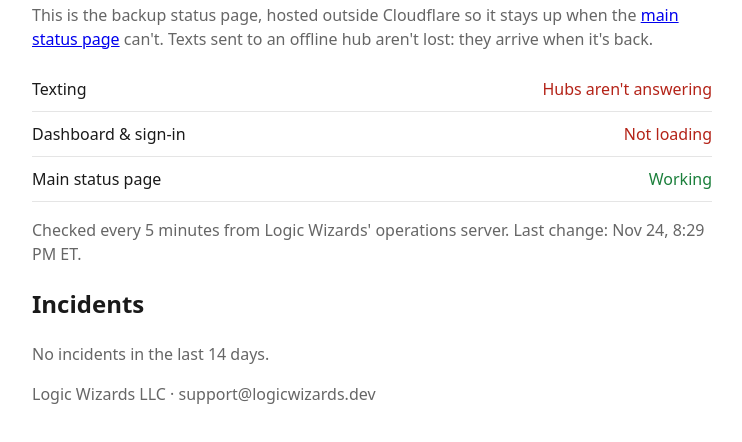
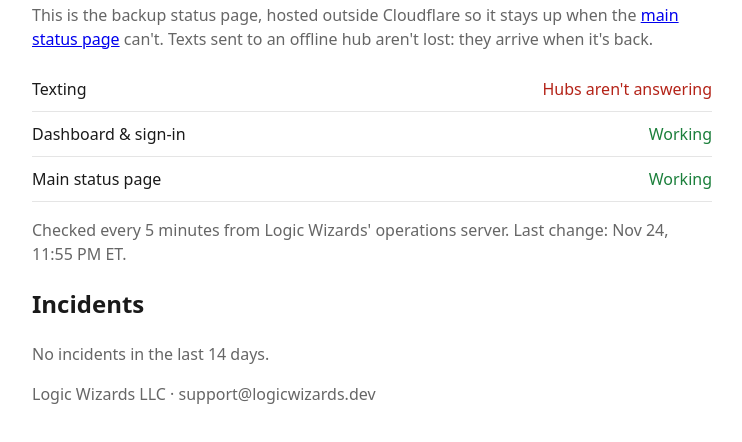
Before and after one commit to thelogicwizards/lwhub-backup-status, a plain HTML site: page index.html in a window 1280 px wide. Shown: the part 112-554 px from the top of the page, without its empty margins (268-1010 px from the left). Drawn offline with Linux system fonts and the light colour scheme.

Commit message:
Status update

```diff
--- a/index.html
+++ b/index.html
@@ -13,8 +13,8 @@ td+td{text-align:right}.ok{color:var(--ok)}.down{color:var(--down)}.unknown,.mut
 <h1>Switchboard status</h1>
 <p class="muted">This is the backup status page, hosted outside Cloudflare so it stays up when the
 <a href="https://switchboard-status.craig-afe.workers.dev">main status page</a> can't. Texts sent to an offline hub aren't lost: they arrive when it's back.</p>
-<table><tr><td>Texting</td><td class='down'>Hubs aren&#x27;t answering</td></tr><tr><td>Dashboard &amp; sign-in</td><td class='down'>Not loading</td></tr><tr><td>Main status page</td><td class='ok'>Working</td></tr></table>
-<p class="muted">Checked every 5 minutes from Logic Wizards' operations server. Last change: Nov 24, 8:29 PM ET.</p>
+<table><tr><td>Texting</td><td class='down'>Hubs aren&#x27;t answering</td></tr><tr><td>Dashboard &amp; sign-in</td><td class='ok'>Working</td></tr><tr><td>Main status page</td><td class='ok'>Working</td></tr></table>
+<p class="muted">Checked every 5 minutes from Logic Wizards' operations server. Last change: Nov 24, 11:55 PM ET.</p>
 <h2>Incidents</h2><p class='muted'>No incidents in the last 14 days.</p>
 <p class="muted">Logic Wizards LLC · support@logicwizards.dev</p>
 </main></body></html>
```
